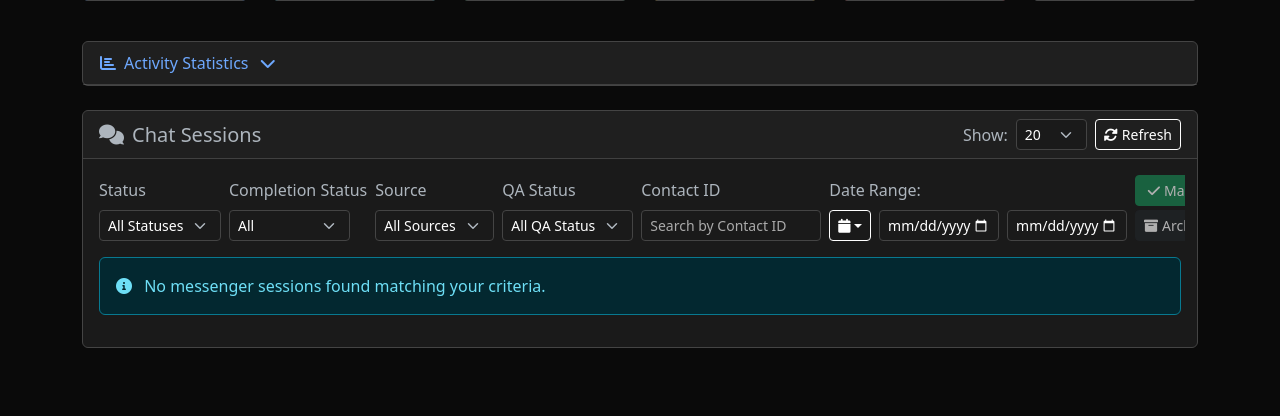
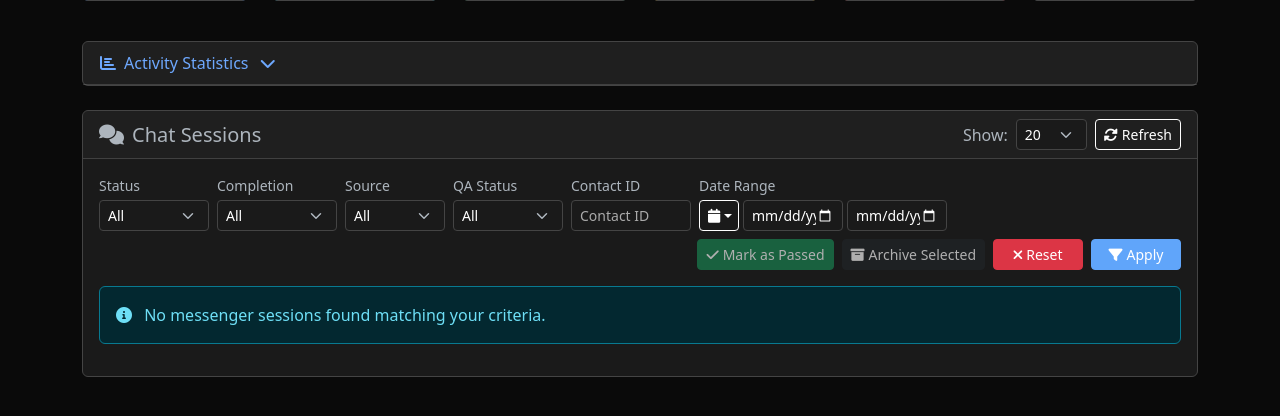
Before and after one commit to tsizzybots/platform_5ive_replit, a Flask app: page / in a window 1280 px wide. Shown: the part 189-605 px from the top of the page. Run offline with Flask 3, Linux system fonts and the light colour scheme; the visitor is signed in with stand-in values (Sample User, id 1); data that the repository does not hold is empty; some libraries are stand-ins or nearby versions.

Commit message:
Adjust layout to prevent horizontal scrolling on filter controls
Modify the CSS and HTML structure in `templates/index.html` to ensure all filter elements fit within the available viewport width, removing the horizontal scrollbar by restructuring the filter group layout and applying appropriate max-width and overflow properties.

Replit-Commit-Author: Agent
Replit-Commit-Session-Id: a2642d06-b67c-4a57-a8e2-9c510cac9468
Replit-Commit-Checkpoint-Type: full_checkpoint
Replit-Commit-Screenshot-Url: https://storage.googleapis.com/screenshot-production-us-central1/5aba6962-5d4c-4ba4-8706-8ac78af2beff/a2642d06-b67c-4a57-a8e2-9c510cac9468/tqKafjM

```diff
--- a/templates/index.html
+++ b/templates/index.html
@@ -118,10 +118,23 @@
             text-overflow: ellipsis;
         }
 
-        /* Force single-line layout for filters */
-        .row.flex-nowrap {
+        /* Filter group styling */
+        .filter-group {
+            display: flex;
+            flex-direction: column;
+            min-width: fit-content;
+        }
+
+        .filter-group .form-label {
+            font-size: 0.875rem;
+            margin-bottom: 0.25rem;
+            font-weight: 500;
+        }
+
+        /* Ensure filter controls don't overflow */
+        .filter-container {
+            max-width: 100%;
             overflow-x: auto;
-            white-space: nowrap;
         }
 
         .row.flex-nowrap .col-auto {
@@ -667,53 +680,54 @@
                     </div>
                     <div class="card-body">
                         <!-- Filters -->
-                        <div class="row mb-3 align-items-end g-2 flex-nowrap">
-                            <div class="col-auto">
-                                <label class="form-label">Status</label>
-                                <select class="form-select form-select-sm" id="statusFilter" style="width: auto;">
-                                    <option value="">All Statuses</option>
+                        <div class="row mb-3 g-2">
+                            <!-- First Row: Filter Controls -->
+                            <div class="col-12">
+                                <div class="d-flex flex-wrap align-items-end gap-2">
+                                    <div class="filter-group">
+                                        <label class="form-label small">Status</label>
+                                        <select class="form-select form-select-sm" id="statusFilter" style="width: 110px;">
+                                            <option value="">All</option>
                                             <option value="active">Active</option>
                                             <option value="archived">Archived</option>
                                         </select>
                                     </div>
-                            <div class="col-auto">
-                                <label class="form-label">Completion Status</label>
-                                <select class="form-select form-select-sm" id="completionFilter" style="width: auto;">
+                                    <div class="filter-group">
+                                        <label class="form-label small">Completion</label>
+                                        <select class="form-select form-select-sm" id="completionFilter" style="width: 120px;">
                                             <option value="">All</option>
                                             <option value="complete">Complete</option>
                                             <option value="in_progress">In Progress</option>
                                             <option value="incomplete">Incomplete</option>
                                         </select>
                                     </div>
-                            <div class="col-auto">
-                                <label class="form-label">Source</label>
-                                <select class="form-select form-select-sm" id="sessionSourceFilter" style="width: auto;">
-                                    <option value="">All Sources</option>
+                                    <div class="filter-group">
+                                        <label class="form-label small">Source</label>
+                                        <select class="form-select form-select-sm" id="sessionSourceFilter" style="width: 100px;">
+                                            <option value="">All</option>
                                             <option value="messenger">Messenger</option>
                                             <option value="web_chat">Web Chat</option>
                                         </select>
                                     </div>
-                            <div class="col-auto">
-                                <label class="form-label">QA Status</label>
-                                <select class="form-select form-select-sm" id="qaStatusFilter" style="width: auto;">
-                                    <option value="">All QA Status</option>
+                                    <div class="filter-group">
+                                        <label class="form-label small">QA Status</label>
+                                        <select class="form-select form-select-sm" id="qaStatusFilter" style="width: 110px;">
+                                            <option value="">All</option>
                                             <option value="unchecked">Unchecked</option>
                                             <option value="passed">Passed</option>
                                             <option value="issue">Issue</option>
                                             <option value="fixed">Fixed</option>
                                         </select>
                                     </div>
-                            <div class="col-auto">
-                                <label class="form-label">Contact ID</label>
-                                <input type="text" class="form-control form-control-sm" id="contactIdFilter" placeholder="Search by Contact ID" style="width: 180px;" oninput="handleContactIdSearch()">
+                                    <div class="filter-group">
+                                        <label class="form-label small">Contact ID</label>
+                                        <input type="text" class="form-control form-control-sm" id="contactIdFilter" placeholder="Contact ID" style="width: 120px;" oninput="handleContactIdSearch()">
                                     </div>
-                            <div class="col">
-                                <label class="form-label">
-                                    Date Range: <span class="fw-bold text-success" id="dateRangeDisplay">No range selected</span>
-                                </label>
-                                <div class="d-flex align-items-center gap-2">
-                                    <button class="btn btn-outline-secondary btn-sm dropdown-toggle" type="button" id="dateRangeDropdown" data-bs-toggle="dropdown">
-                                        <i class="fas fa-calendar me-1"></i>
+                                    <div class="filter-group">
+                                        <label class="form-label small">Date Range</label>
+                                        <div class="d-flex align-items-center gap-1">
+                                            <button class="btn btn-outline-secondary btn-sm dropdown-toggle" type="button" id="dateRangeDropdown" data-bs-toggle="dropdown" style="width: 40px;">
+                                                <i class="fas fa-calendar"></i>
                                             </button>
                                             <ul class="dropdown-menu">
                                                 <li><a class="dropdown-item" href="#" onclick="setDateRange('today')">Today</a></li>
@@ -725,27 +739,32 @@
                                                 <li><hr class="dropdown-divider"></li>
                                                 <li><a class="dropdown-item" href="#" onclick="clearDateRange()">Clear Filter</a></li>
                                             </ul>
-                                    <input type="date" class="form-control form-control-sm" id="dateFrom" placeholder="From" style="width: 120px;">
-                                    <input type="date" class="form-control form-control-sm" id="dateTo" placeholder="To" style="width: 120px;">
+                                            <input type="date" class="form-control form-control-sm" id="dateFrom" style="width: 100px;">
+                                            <input type="date" class="form-control form-control-sm" id="dateTo" style="width: 100px;">
                                         </div>
                                     </div>
-                            <div class="col-auto">
-                                <div class="d-flex gap-2 align-items-end">
-                                    <!-- Left column: Mark as Passed and Archive Selected stacked -->
-                                    <div class="d-flex flex-column gap-1">
-                                        <button class="btn btn-success btn-sm text-white" id="markPassedBtn" onclick="markSelectedAsPassed()" disabled style="height: 31px;">
+                                </div>
+                            </div>
+
+                            <!-- Second Row: Action Buttons and Status Display -->
+                            <div class="col-12">
+                                <div class="d-flex justify-content-between align-items-center flex-wrap gap-2">
+                                    <div class="d-flex align-items-center gap-2 flex-wrap">
+                                        <small class="text-muted">
+                                            <span class="fw-bold text-success" id="dateRangeDisplay">No range selected</span>
+                                        </small>
+                                    </div>
+                                    <div class="d-flex gap-2 align-items-center flex-wrap">
+                                        <button class="btn btn-success btn-sm text-white" id="markPassedBtn" onclick="markSelectedAsPassed()" disabled>
                                             <i class="fas fa-check me-1"></i>Mark as Passed
                                         </button>
-                                        <button class="btn btn-dark btn-sm" id="archiveSelectedBtn" onclick="archiveSelected()" disabled style="height: 31px;">
+                                        <button class="btn btn-dark btn-sm" id="archiveSelectedBtn" onclick="archiveSelected()" disabled>
                                             <i class="fas fa-archive me-1"></i>Archive Selected
                                         </button>
-                                    </div>
-                                    <!-- Right column: Reset and Apply stacked -->
-                                    <div class="d-flex flex-column gap-1">
-                                        <button class="btn btn-danger btn-sm text-white" onclick="resetFilters()" id="resetFiltersBtn" style="height: 31px; width: 130px;">
+                                        <button class="btn btn-danger btn-sm text-white" onclick="resetFilters()" id="resetFiltersBtn" style="width: 90px;">
                                             <i class="fas fa-times me-1 text-white"></i>Reset
                                         </button>
-                                        <button class="btn btn-primary btn-sm text-white" onclick="applyFilters()" id="applyFiltersBtn" style="height: 31px; width: 130px;">
+                                        <button class="btn btn-primary btn-sm text-white" onclick="applyFilters()" id="applyFiltersBtn" style="width: 90px;">
                                             <i class="fas fa-filter me-1 text-white"></i>Apply
                                         </button>
                                     </div>
```
Also changed, not shown: attached_assets/image_1754637675718.png (added). Lines whose indentation alone changed are shown as unchanged.
